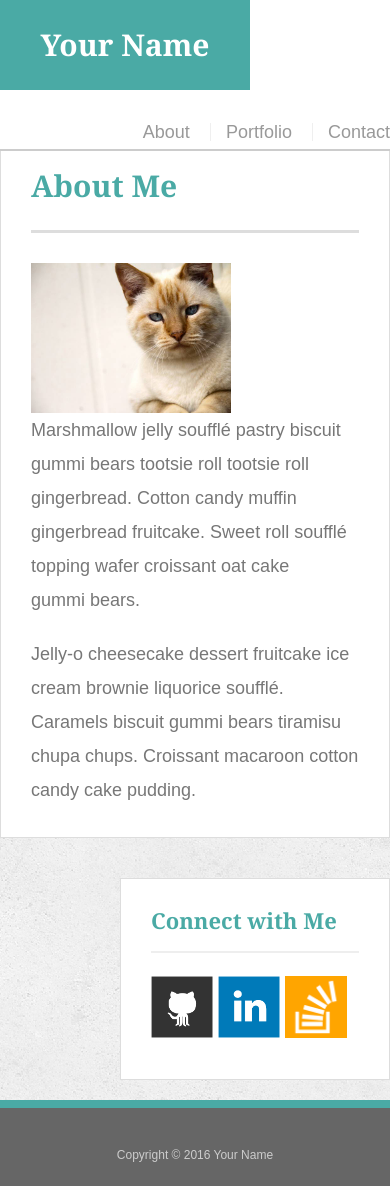
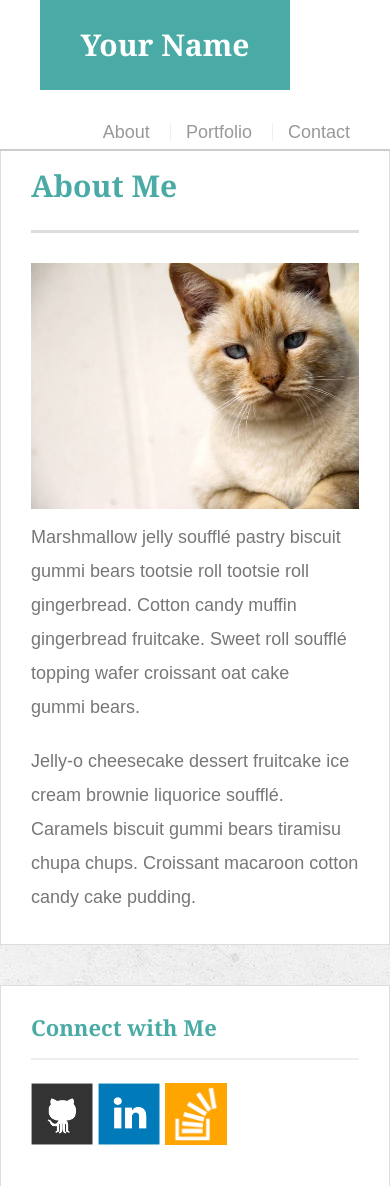
Before and after one commit to jml14/Responsive-Portfolio, a plain HTML site: page index.html in a window 390 px wide. Shown: the top 1186 px of the page. Drawn offline with Linux system fonts and the light colour scheme.

Commit message:
index update

```diff
--- a/assets/css/style.css
+++ b/assets/css/style.css
@@ -198,6 +198,7 @@ h3,
   margin-right: 25px;
 }
 
+
 /* contact page */
 
 #contact-form ul {
@@ -237,3 +238,70 @@ input[type=submit] {
   background: #4aaaa5;
   border: 0 none;
 }
+
+@media screen and (max-width: 980px) {
+
+  .auth-image {
+    float: none;
+    width: 100%;
+  }
+
+  .main-section {
+    max-width: 450px;
+  }
+
+  .sidebar{
+    float: left
+    margin-left: 40px;
+  }
+
+  #logo{
+    margin-left: 40px
+  }
+
+  nav{
+    margin-right: 40px
+  }
+
+
+}
+
+@media screen and (max-width: 768px) {
+
+  .auth-image {
+    float: none;
+  }
+
+  .main-section {
+    max-width: 850px;
+  }
+
+  .sidebar{
+    float: none;
+    max-width: 100%;
+  }
+
+}
+
+@media screen and (max-width: 640px) {
+
+  #logo{
+
+  }
+
+  .sidebar{
+    float: right;
+    max-width: 100%
+  }
+
+
+  .auth-image {
+
+  }
+
+  .main-section {
+    max-width: 100%;
+  }
+
+
+}
```
